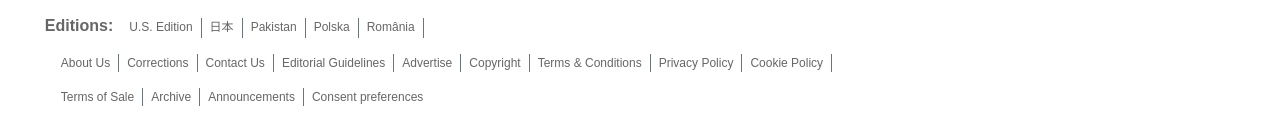
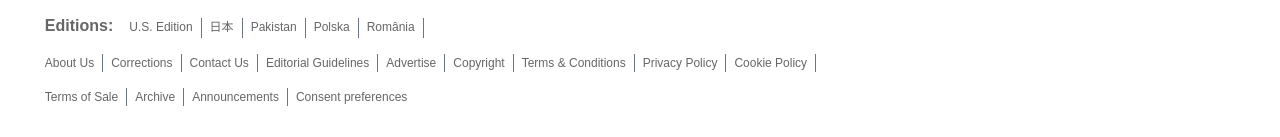
Before and after one commit to AlanSoto31/Newsweek-Responsive-Clone, a plain HTML site: page index.html in a window 1280 px wide. Shown: the part 8242-8379 px from the top of the page. Drawn offline with nearby package versions, Linux system fonts and the light colour scheme; a web font is replaced by a local one.

Commit message:
footer margin eliminated

```diff
--- a/index.html
+++ b/index.html
@@ -2389,8 +2389,8 @@
               </ul>
             </div>
             <div class="about">
-              <ul class="d-flex mx-2">
-                <li class="ml-2 pr-2 border-right border-secondary">
+              <ul class="d-flex">
+                <li class="pr-2 border-right border-secondary">
                   <a class="gray-66" href="https://www.newsweek.com/about-newsweek">About Us</a>
                 </li>
                 <li class="ml-2 pr-2 border-right border-secondary">
@@ -2420,7 +2420,7 @@
               </ul>
               <div>
                 <ul class="d-flex">
-                  <li class="ml-3 pr-2 border-right border-secondary">
+                  <li class="pr-2 border-right border-secondary">
                     <a class="gray-66" href="https://www.newsweek.com/terms-sale">Terms of Sale</a>
                   </li>
                   <li class="ml-2 pr-2 border-right border-secondary">
```
